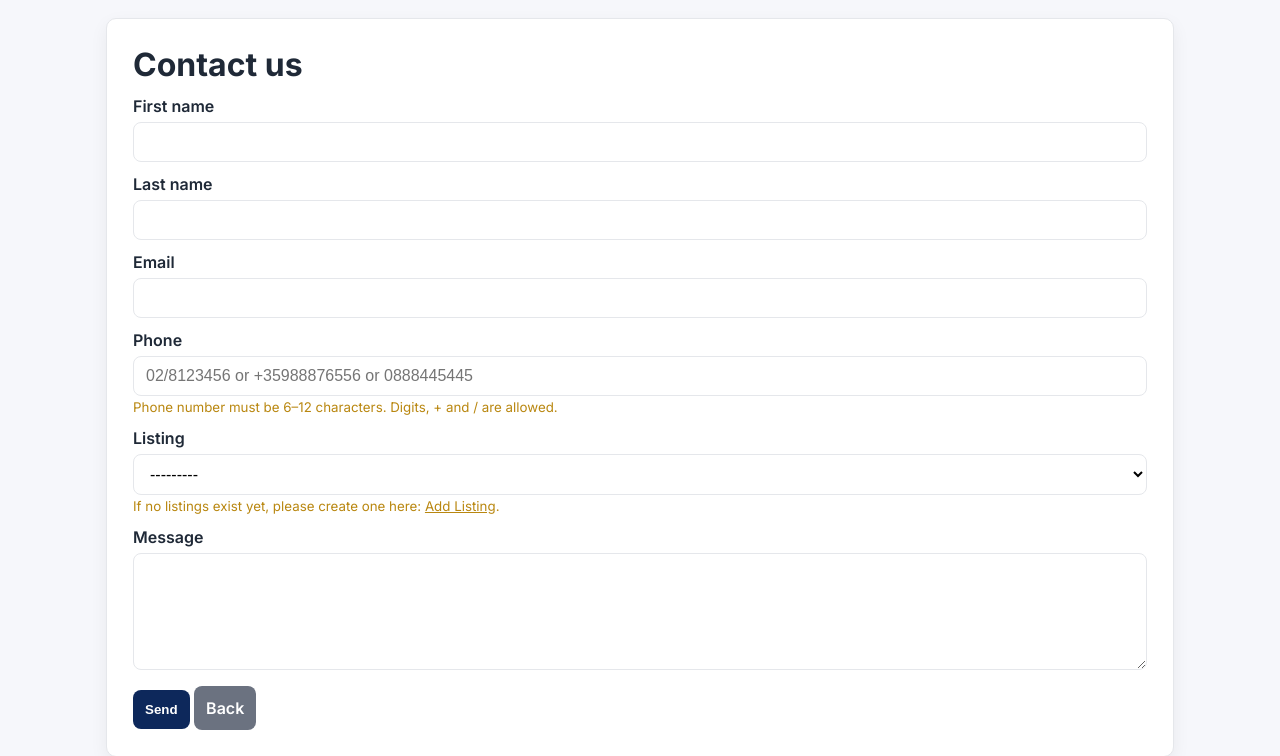
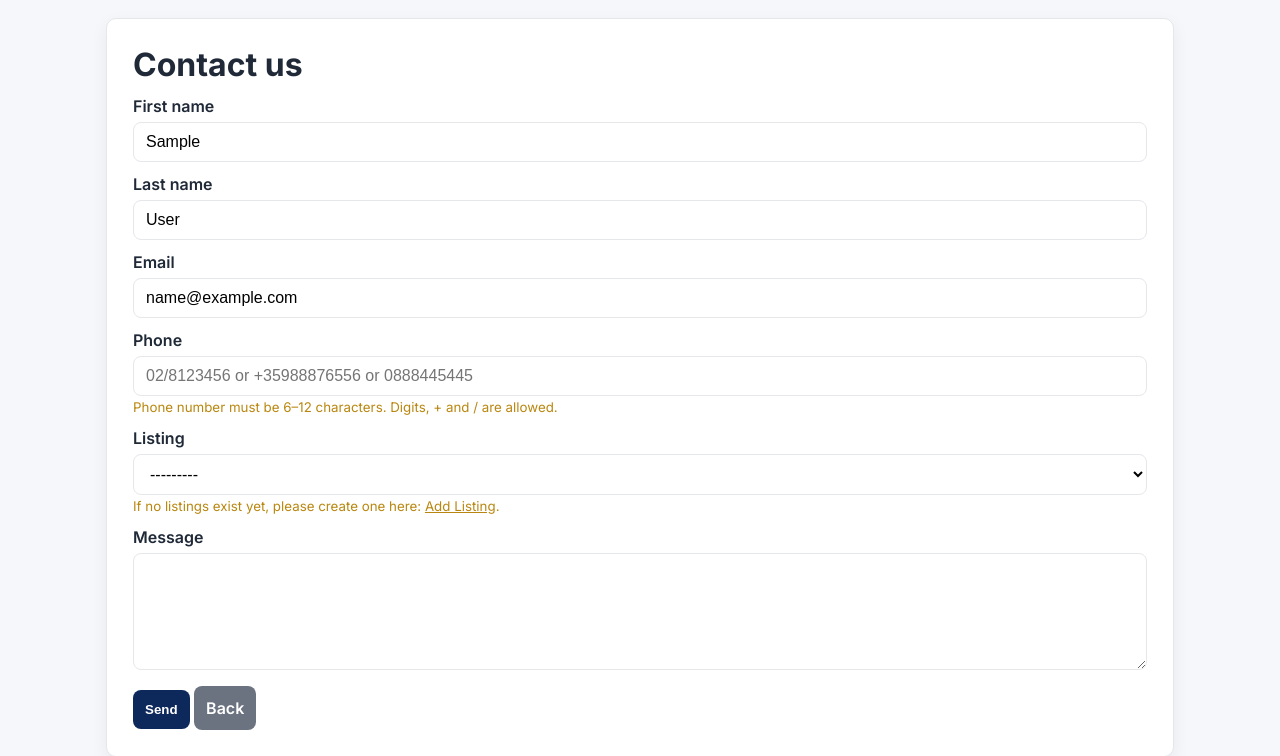
Before and after one commit to marina-atanasova/DevHomesRepo, a Django app: page /contact/ in a window 1280 px wide. Shown: the part 76-832 px from the top of the page. Run offline with Django 5.2, Linux system fonts and the light colour scheme; the visitor is signed in with stand-in values (Sample User, id 1); data that the repository does not hold is empty.

```diff
--- a/accounts/forms.py
+++ b/accounts/forms.py
@@ -18,6 +18,18 @@ class ContactInquiryForm(forms.ModelForm):
             }),
         }
 
+    def __init__(self, *args, **kwargs):
+        user = kwargs.pop("user", None)
+        super().__init__(*args, **kwargs)
+
+        if user and user.is_authenticated:
+            print(user)
+            self.fields["first_name"].initial = user.first_name
+            self.fields["last_name"].initial = user.last_name
+            self.fields["email"].initial = user.email
+            self.fields["phone"].initial = user.phone
+        else:
+            print ("No user")
 class ContactForm(forms.ModelForm):
     class Meta:
         model = UserInquiry
--- a/accounts/views.py
+++ b/accounts/views.py
@@ -16,6 +16,10 @@ class ContactInquiryCreateView(CreateView):
     form_class = ContactInquiryForm
     template_name = "accounts/contact_form.html"
     success_url = reverse_lazy("accounts:contact-dashboard")
+    def get_form_kwargs(self):
+        kwargs = super().get_form_kwargs()
+        kwargs["user"] = self.request.user
+        return kwargs
 
     def form_valid(self, form):
         form.instance.posted_by = self.request.user
@@ -72,8 +76,11 @@ class ContactInquiryDetailView(DetailView):
 @method_decorator(login_required, name="dispatch")
 class ContactInquiryDeleteView(DeleteView):
     model = UserInquiry
+
     template_name = "accounts/contact_delete_confirm.html"
     success_url = reverse_lazy("accounts:contact-dashboard")
+
+
 
     def dispatch(self, request, *args, **kwargs):
         inquiry = self.get_object()
--- a/templates/users/dashboard.html
+++ b/templates/users/dashboard.html
@@ -7,6 +7,8 @@
     <h2>Account</h2>
     <p><strong>Welcome:</strong> {{ user.username }}</p>
     <p><strong>Email:</strong> {{ user.email }}</p>
+    <p><strong>Name:</strong> {{ user.first_name }}</p>
+    <p><strong>Surname:</strong> {{ user.last_name }}</p>
     <p><strong>Phone:</strong> {{ user.phone }}</p>
 
     <div class="actions">
--- a/users/forms.py
+++ b/users/forms.py
@@ -13,7 +13,7 @@ class UserRegisterForm(UserCreationForm):
 
     class Meta(UserCreationForm.Meta):
         model = User
-        fields = ("username", "email", "phone", "role", "password1", "password2")
+        fields = ("username","first_name", "last_name", "email", "phone", "role", "password1", "password2")
 
 
 class SimplePasswordResetForm(forms.Form):
```
